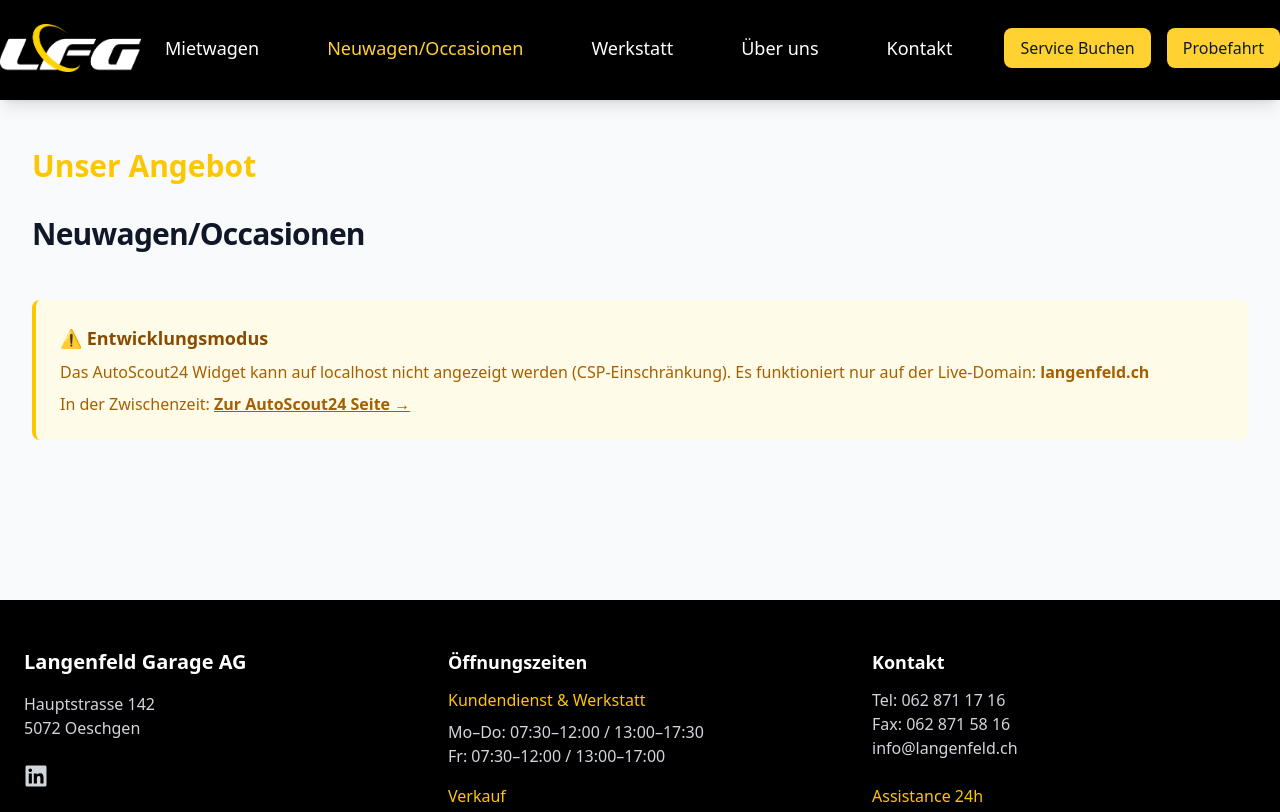
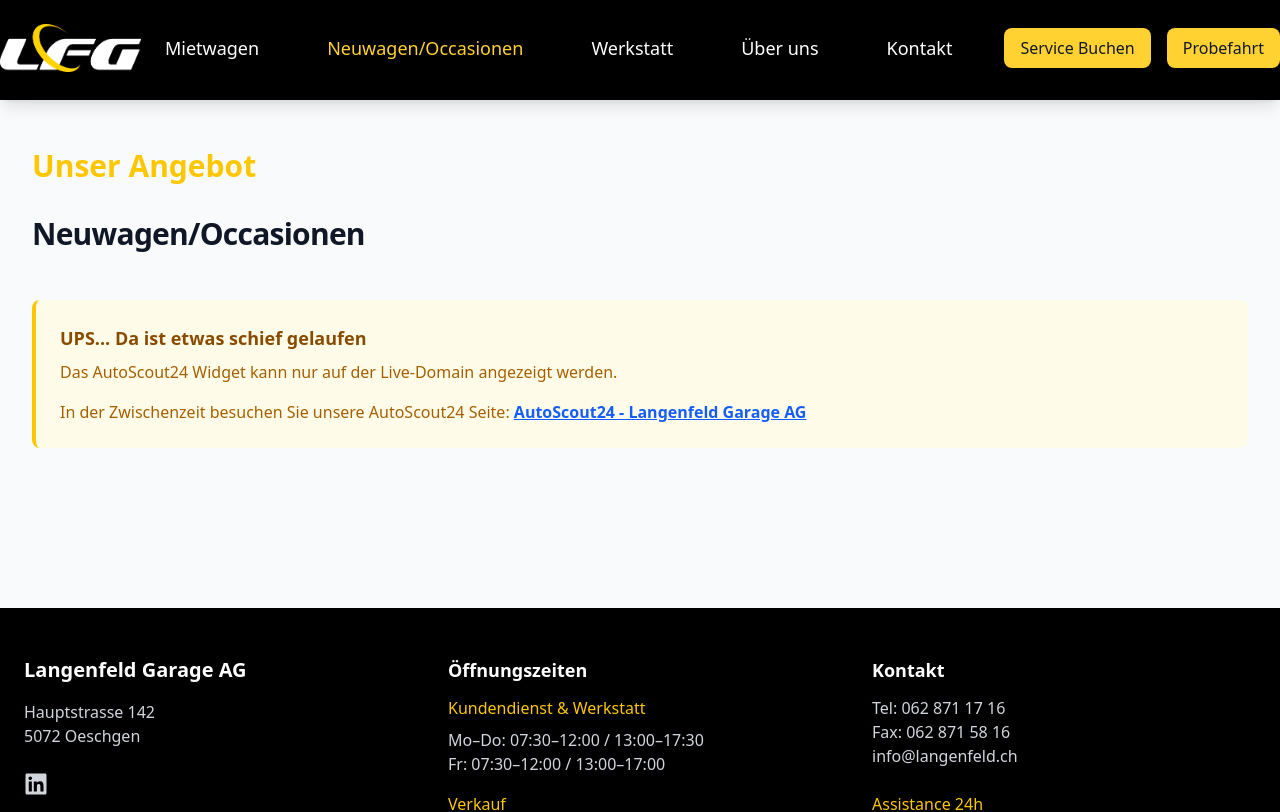
Before and after one commit to RobHa93/Projekt-LFG, a React (Vite) app: page /fahrzeuge in a window 1280 px wide. Shown: the top 812 px of the page. Built offline with nearby package versions, Linux system fonts and the light colour scheme.

Commit message:
api changes mit fallback

```diff
--- a/src/pages/Fahrzeuge.jsx
+++ b/src/pages/Fahrzeuge.jsx
@@ -4,8 +4,10 @@ const Fahrzeuge = () => {
   const [isLocalhost, setIsLocalhost] = useState(false);
 
   useEffect(() => {
-    // Prüfe ob wir auf localhost sind
-    setIsLocalhost(window.location.hostname === 'localhost' || window.location.hostname === '127.0.0.1');
+    // Prüfe ob wir NICHT auf der erlaubten Domain sind
+    const hostname = window.location.hostname;
+    const isAllowedDomain = hostname === 'langenfeld.ch' || hostname === 'www.langenfeld.ch';
+    setIsLocalhost(!isAllowedDomain);
 
     // Lade das AutoScout24 Script dynamisch
     const script = document.createElement('script');
@@ -29,19 +31,24 @@ const Fahrzeuge = () => {
           <h1 className="mt-8 text-4xl font-semibold tracking-tight text-pretty text-gray-900 sm:text-3xl mb-12">Neuwagen/Occasionen</h1>
         </div>
 
-        {/* Localhost Warnung */}
+        {/* Warnung für nicht-erlaubte Domains */}
         {isLocalhost && (
           <div className="mb-8 p-6 bg-yellow-50 border-l-4 border-yellow-400 rounded-lg">
             <h3 className="text-lg font-semibold text-yellow-800 mb-2">
-              ⚠️ Entwicklungsmodus
+              UPS... Da ist etwas schief gelaufen
             </h3>
+            <p className="text-yellow-700 mb-4">
+              Das AutoScout24 Widget kann nur auf der Live-Domain angezeigt werden.
+            </p>
             <p className="text-yellow-700">
-              Das AutoScout24 Widget kann auf localhost nicht angezeigt werden (CSP-Einschränkung).
-              Es funktioniert nur auf der Live-Domain: <strong>langenfeld.ch</strong>
-            </p>
-            <p className="text-yellow-700 mt-2">
-              In der Zwischenzeit: <a href="https://www.autoscout24.ch/de/s/seller-64300" target="_blank" rel="noopener noreferrer" className="underline font-semibold hover:text-yellow-900">
-                Zur AutoScout24 Seite →
+              In der Zwischenzeit besuchen Sie unsere AutoScout24 Seite:{' '}
+              <a
+                href="https://www.autoscout24.ch/de/s/seller-64300"
+                target="_blank"
+                rel="noopener noreferrer"
+                className="text-blue-600 underline hover:text-blue-800 font-semibold"
+              >
+                AutoScout24 - Langenfeld Garage AG
               </a>
             </p>
           </div>
```
